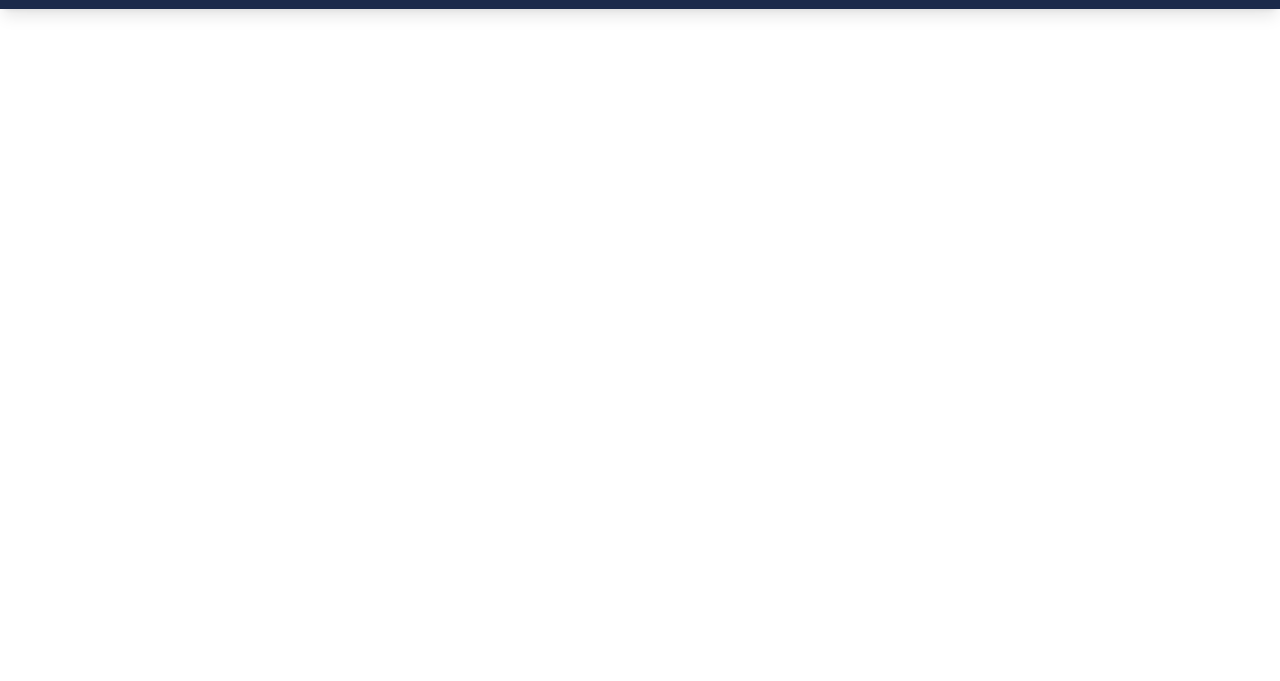
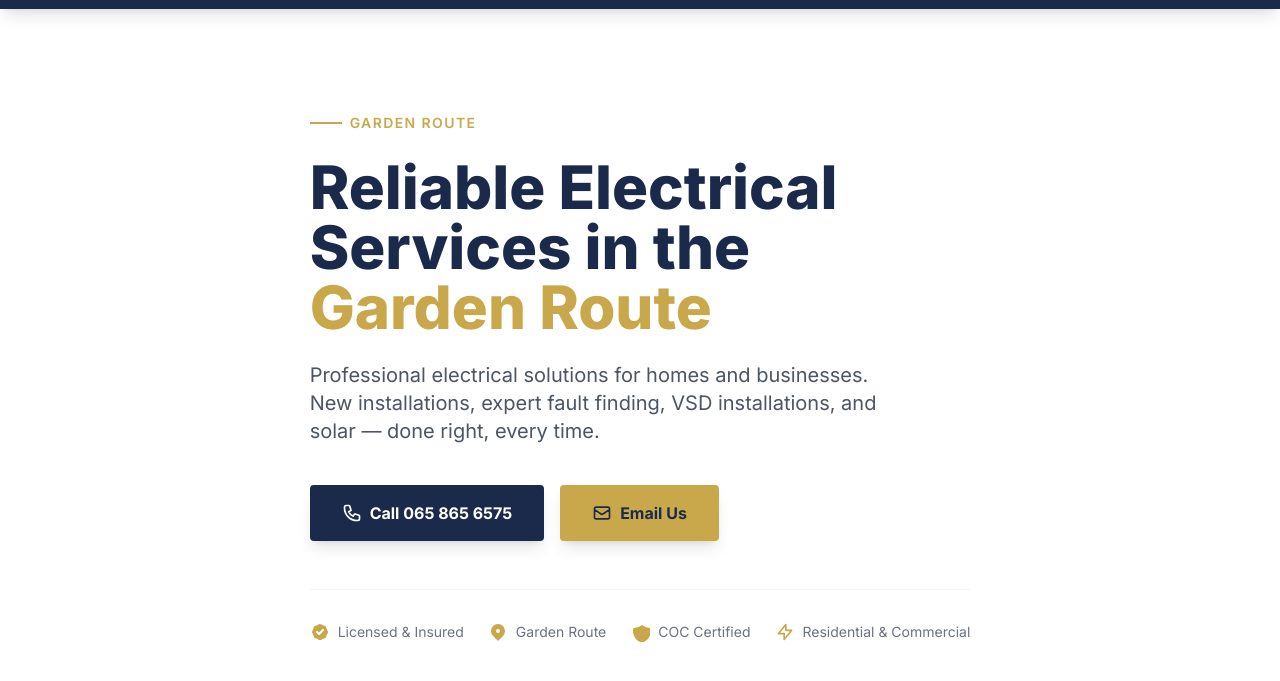
Before and after one commit to marc-axis/4c-electrical, a website: page public/index.html in a window 1280 px wide. Shown: the part 55-736 px from the top of the page. Drawn offline with nearby package versions, Linux system fonts and the light colour scheme.

Commit message:
feat: hero section with CTAs and trust bar
Co-Authored-By: Claude Sonnet 4.6 <noreply@anthropic.com>

```diff
--- a/public/index.html
+++ b/public/index.html
@@ -141,7 +141,79 @@
     </div>
   </nav>
 
-  <!-- Page sections will be added here in subsequent tasks -->
+  <!-- Hero Section -->
+  <section class="min-h-screen flex items-center bg-white pt-16">
+    <div class="max-w-6xl mx-auto px-4 sm:px-6 lg:px-8 py-20">
+      <div class="max-w-3xl">
+
+        <!-- Eyebrow -->
+        <div class="flex items-center space-x-2 mb-6">
+          <div class="w-8 h-0.5 bg-gold"></div>
+          <span class="text-gold font-semibold text-sm uppercase tracking-widest">Garden Route</span>
+        </div>
+
+        <!-- Headline -->
+        <h1 class="text-4xl sm:text-5xl lg:text-6xl font-extrabold text-navy leading-tight mb-6">
+          Reliable Electrical<br/>Services in the<br/>
+          <span class="text-gold">Garden Route</span>
+        </h1>
+
+        <!-- Subheading -->
+        <p class="text-lg sm:text-xl text-gray-600 mb-10 max-w-xl leading-relaxed">
+          Professional electrical solutions for homes and businesses. New installations, expert fault finding, VSD installations, and solar — done right, every time.
+        </p>
+
+        <!-- CTAs -->
+        <div class="flex flex-col sm:flex-row gap-4">
+          <a href="tel:+27658656575"
+             class="inline-flex items-center justify-center bg-navy text-white font-bold text-base px-8 py-4 rounded hover:bg-blue-900 transition-colors shadow-lg">
+            <svg class="w-5 h-5 mr-2" fill="none" stroke="currentColor" viewBox="0 0 24 24">
+              <path stroke-linecap="round" stroke-linejoin="round" stroke-width="2" d="M3 5a2 2 0 012-2h3.28a1 1 0 01.948.684l1.498 4.493a1 1 0 01-.502 1.21l-2.257 1.13a11.042 11.042 0 005.516 5.516l1.13-2.257a1 1 0 011.21-.502l4.493 1.498a1 1 0 01.684.949V19a2 2 0 01-2 2h-1C9.716 21 3 14.284 3 6V5z"/>
+            </svg>
+            Call 065 865 6575
+          </a>
+          <a href="mailto:johan@4ce.co.za"
+             class="inline-flex items-center justify-center bg-gold text-navy font-bold text-base px-8 py-4 rounded hover:bg-yellow-500 transition-colors shadow-lg">
+            <svg class="w-5 h-5 mr-2" fill="none" stroke="currentColor" viewBox="0 0 24 24">
+              <path stroke-linecap="round" stroke-linejoin="round" stroke-width="2" d="M3 8l7.89 5.26a2 2 0 002.22 0L21 8M5 19h14a2 2 0 002-2V7a2 2 0 00-2-2H5a2 2 0 00-2 2v10a2 2 0 002 2z"/>
+            </svg>
+            Email Us
+          </a>
+        </div>
+
+        <!-- Trust bar -->
+        <div class="flex flex-wrap items-center gap-6 mt-12 pt-8 border-t border-gray-100">
+          <div class="flex items-center space-x-2 text-gray-500 text-sm">
+            <svg class="w-5 h-5 text-gold" fill="currentColor" viewBox="0 0 20 20">
+              <path fill-rule="evenodd" d="M6.267 3.455a3.066 3.066 0 001.745-.723 3.066 3.066 0 013.976 0 3.066 3.066 0 001.745.723 3.066 3.066 0 012.812 2.812c.051.643.304 1.254.723 1.745a3.066 3.066 0 010 3.976 3.066 3.066 0 00-.723 1.745 3.066 3.066 0 01-2.812 2.812 3.066 3.066 0 00-1.745.723 3.066 3.066 0 01-3.976 0 3.066 3.066 0 00-1.745-.723 3.066 3.066 0 01-2.812-2.812 3.066 3.066 0 00-.723-1.745 3.066 3.066 0 010-3.976 3.066 3.066 0 00.723-1.745 3.066 3.066 0 012.812-2.812zm7.44 5.252a1 1 0 00-1.414-1.414L9 10.586 7.707 9.293a1 1 0 00-1.414 1.414l2 2a1 1 0 001.414 0l4-4z" clip-rule="evenodd"/>
+            </svg>
+            <span>Licensed &amp; Insured</span>
+          </div>
+          <div class="flex items-center space-x-2 text-gray-500 text-sm">
+            <svg class="w-5 h-5 text-gold" fill="currentColor" viewBox="0 0 20 20">
+              <path fill-rule="evenodd" d="M5.05 4.05a7 7 0 119.9 9.9L10 18.9l-4.95-4.95a7 7 0 010-9.9zM10 11a2 2 0 100-4 2 2 0 000 4z" clip-rule="evenodd"/>
+            </svg>
+            <span>Garden Route</span>
+          </div>
+          <div class="flex items-center space-x-2 text-gray-500 text-sm">
+            <svg class="w-5 h-5 text-gold" fill="currentColor" viewBox="0 0 20 20">
+              <path d="M9 12l2 2 4-4m5.618-4.016A11.955 11.955 0 0112 2.944a11.955 11.955 0 01-8.618 3.04A12.02 12.02 0 003 9c0 5.591 3.824 10.29 9 11.622 5.176-1.332 9-6.03 9-11.622 0-1.042-.133-2.052-.382-3.016z"/>
+            </svg>
+            <span>COC Certified</span>
+          </div>
+          <div class="flex items-center space-x-2 text-gray-500 text-sm">
+            <svg class="w-5 h-5 text-gold" fill="none" stroke="currentColor" viewBox="0 0 24 24">
+              <path stroke-linecap="round" stroke-linejoin="round" stroke-width="2" d="M13 10V3L4 14h7v7l9-11h-7z"/>
+            </svg>
+            <span>Residential &amp; Commercial</span>
+          </div>
+        </div>
+
+      </div>
+    </div>
+  </section>
+
+  <!-- More sections will be added here -->
 
   <script>
     const btn = document.getElementById('menu-btn');
```
